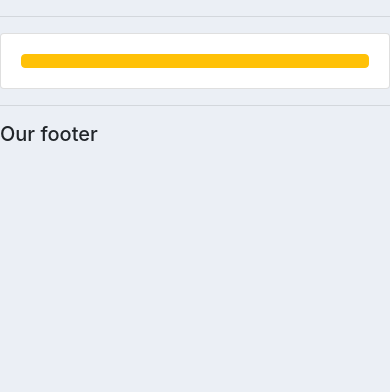
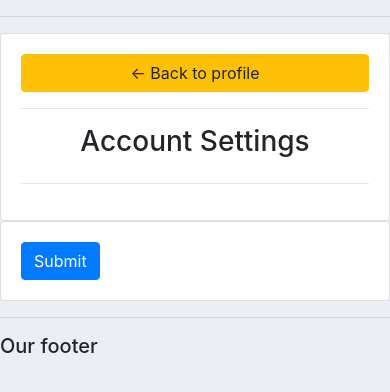
Before and after one commit to Cencious/CRM-app, a Django app: template accounts/templates/accounts/account_settings.html in a window 390 px wide. Shown: the part 173-565 px from the top of the page. Run offline with Django 4.2, Linux system fonts and the light colour scheme; the template is opened without the code that fills it, so the values that code supplies are empty; some libraries are stand-ins or nearby versions.

Commit message:
Build a form for account details

```diff
--- a/accounts/templates/accounts/account_settings.html
+++ b/accounts/templates/accounts/account_settings.html
@@ -2,11 +2,31 @@
 {% load static%}
 {%block element%}
 
+<style>
+    .profile-pic{
+        max-height: 200px;
+        max-width: 200px;
+        margin: 0 auto;
+        border-radius: 50%;
+    }
+</style>
 <div class="row">
     <div class="col-md-3">
         <div class="card card-body">
-            <a class="btn btn-warning" href="{% url 'home' %} "></a>
+            <a class="btn btn-warning" href="{% url 'home' %} ">&#8592; Back to profile</a>
+            <hr>
+            <h3 style="text-align:center ;">Account Settings</h3>
+            <hr>
+            <img class="profile-pic" src="" alt="">
+        </div>
+    </div>
+    <div class="col-md-9">
+        <div class="card card-body">
+            <form method="POST" action="">
+                <input class="btn btn-primary" type="submit" name="Update Information">
+            </form>
         </div>
     </div>
 </div>
+
 {% endblock element%}
```
